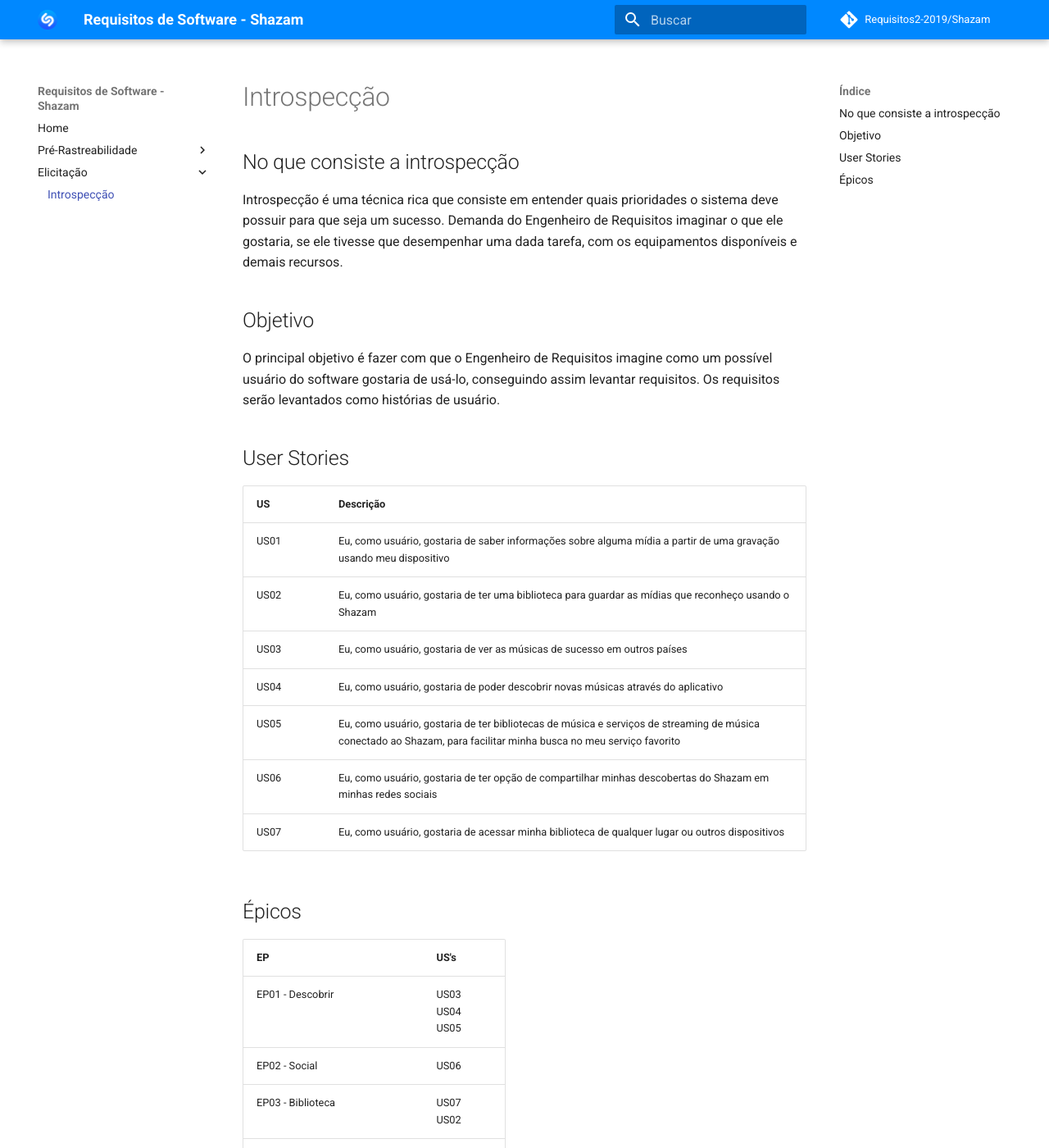
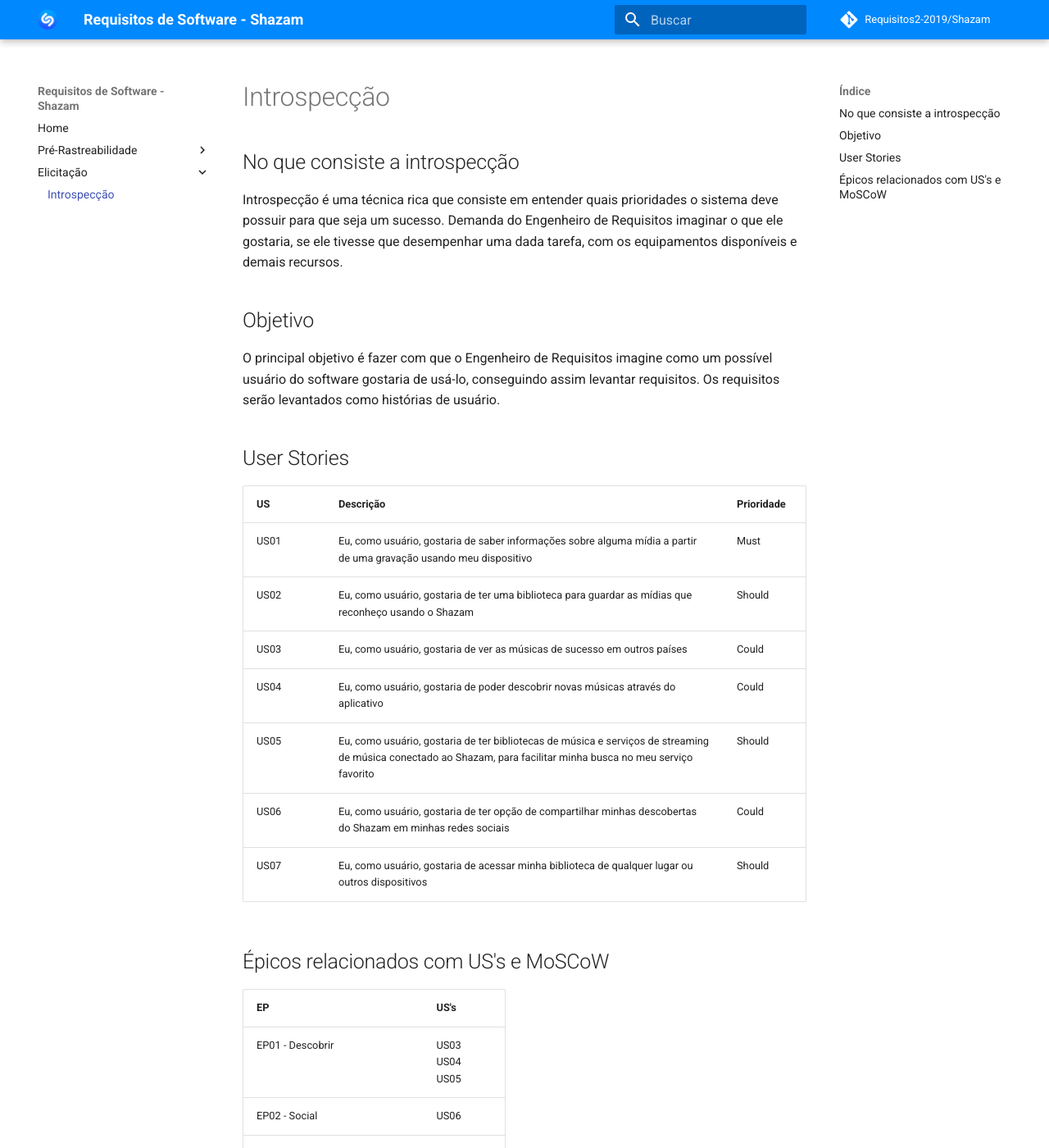
Before and after one commit to Wictorgirardi/2019.2-Shazam, an MkDocs documentation site: the page built from docs/elicitacao/introspeccao.md, in a window 1280 px wide and 1400 px high. Shown: the whole window at 82% size. Built offline with MkDocs 1.6.1 and Material for MkDocs 9.7.7, drawn with Linux system fonts in a browser that asks for light colours; comment, search, counter and statistics services are not loaded.

Commit message:
added MoSCoW Piority to User Stories

```diff
--- a/docs/elicitacao/introspeccao.md
+++ b/docs/elicitacao/introspeccao.md
@@ -10,20 +10,20 @@
 
 ## User Stories
 
-| US | Descrição |
-| -- | --------- |
-| US01 | Eu, como usuário, gostaria de saber informações sobre alguma mídia a partir de uma gravação usando meu dispositivo |
-| US02 | Eu, como usuário, gostaria de ter uma biblioteca para guardar as mídias que reconheço usando o Shazam |
-| US03 | Eu, como usuário, gostaria de ver as músicas de sucesso em outros países |
-| US04 | Eu, como usuário, gostaria de poder descobrir novas músicas através do aplicativo |
-| US05 | Eu, como usuário, gostaria de ter bibliotecas de música e serviços de streaming de música conectado ao Shazam, para facilitar minha busca no meu serviço favorito |
-| US06 | Eu, como usuário, gostaria de ter opção de compartilhar minhas descobertas do Shazam em minhas redes sociais |
-| US07 | Eu, como usuário, gostaria de acessar minha biblioteca de qualquer lugar ou outros dispositivos |
+| US | Descrição | Prioridade |
+| -- | --------- | ---------- |
+| US01 | Eu, como usuário, gostaria de saber informações sobre alguma mídia a partir de uma gravação usando meu dispositivo | Must |
+| US02 | Eu, como usuário, gostaria de ter uma biblioteca para guardar as mídias que reconheço usando o Shazam | Should |
+| US03 | Eu, como usuário, gostaria de ver as músicas de sucesso em outros países | Could |
+| US04 | Eu, como usuário, gostaria de poder descobrir novas músicas através do aplicativo | Could |
+| US05 | Eu, como usuário, gostaria de ter bibliotecas de música e serviços de streaming de música conectado ao Shazam, para facilitar minha busca no meu serviço favorito | Should |
+| US06 | Eu, como usuário, gostaria de ter opção de compartilhar minhas descobertas do Shazam em minhas redes sociais | Could |
+| US07 | Eu, como usuário, gostaria de acessar minha biblioteca de qualquer lugar ou outros dispositivos | Should |
 
-## Épicos
+## Épicos relacionados com US's e MoSCoW
 
 | EP | US's |
-| -- | --------- |
+| -- | ---- |
 | EP01 - Descobrir | US03<br>US04<br>US05 |
 | EP02 - Social | US06 |
 | EP03 - Biblioteca | US07<br>US02 |
```
